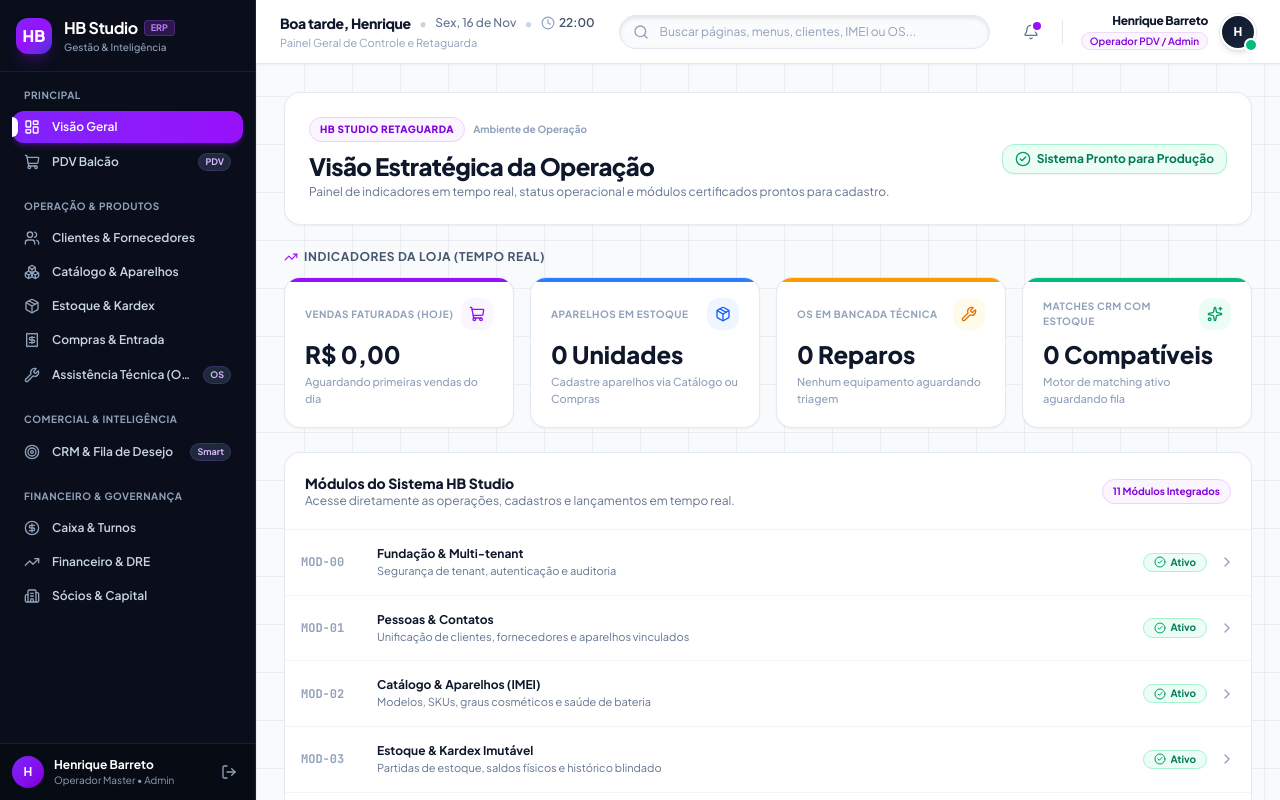
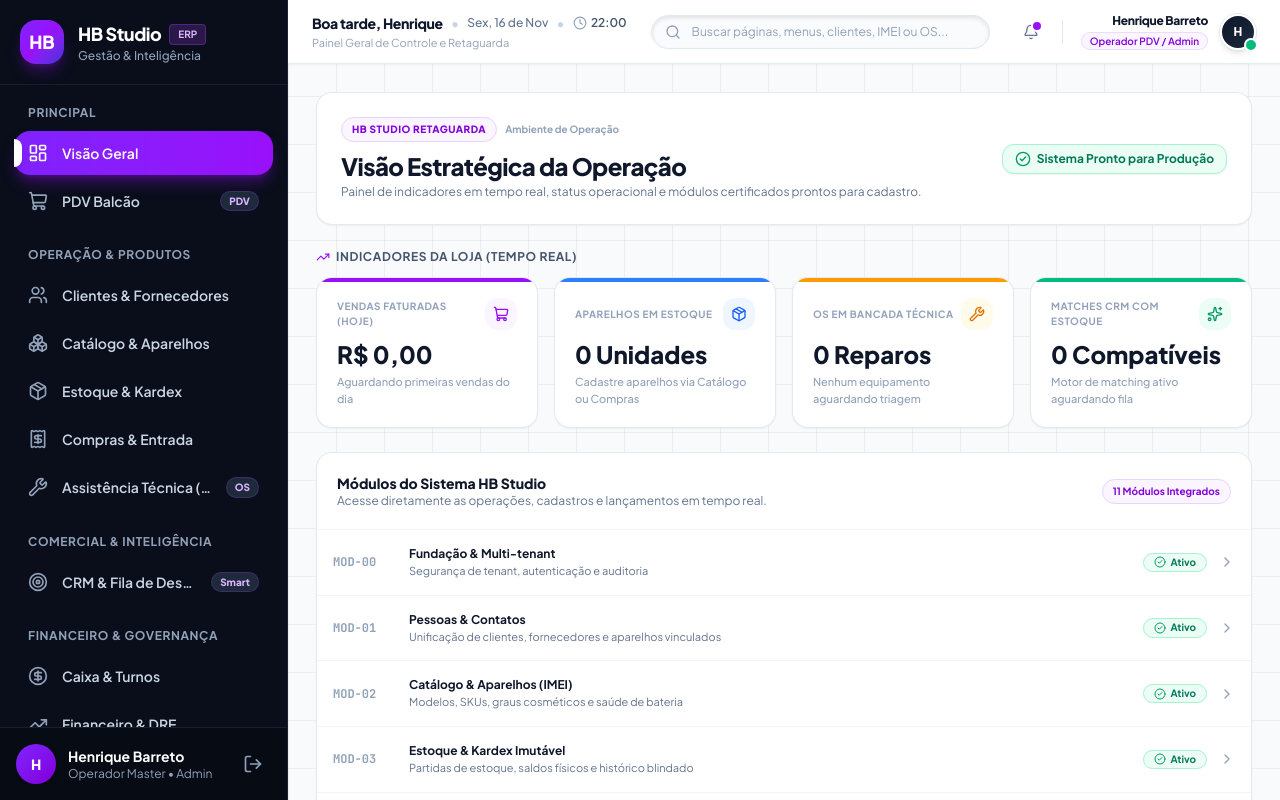
Before and after one commit to HenriqueBuzeto/HBStudio, a Next.js app in the folder apps/web/: page / in a window 1280 px wide. Built offline with nearby package versions, Linux system fonts and the light colour scheme.

Commit message:
style(ui): aumentar largura da sidebar, tamanho das fontes, icones e espacamentos dos modulos

```diff
--- a/apps/web/components/RootShellLayout.tsx
+++ b/apps/web/components/RootShellLayout.tsx
@@ -105,37 +105,37 @@ export default function RootShellLayout({
       {/* Sidebar FIXA HB Studio Style */}
       <aside
         className={`
-          fixed inset-y-0 left-0 z-40 w-64 bg-[#090e1a] text-slate-300 border-r border-[#1a2236] flex flex-col transition-transform duration-300 ease-in-out
+          fixed inset-y-0 left-0 z-40 w-72 bg-[#090e1a] text-slate-300 border-r border-[#1a2236] flex flex-col transition-transform duration-300 ease-in-out
           md:static md:translate-x-0 md:h-screen md:flex-shrink-0
           ${mobileMenuOpen ? "translate-x-0" : "-translate-x-full"}
         `}
       >
         {/* Brand Header */}
-        <div className="p-4 border-b border-[#161f33] hidden md:flex items-center justify-between flex-shrink-0">
-          <div className="flex items-center gap-3">
-            <div className="w-9 h-9 rounded-xl bg-gradient-to-br from-violet-600 via-purple-600 to-indigo-700 flex items-center justify-center font-extrabold text-white text-base shadow-lg shadow-purple-600/25">
+        <div className="p-5 border-b border-[#161f33] hidden md:flex items-center justify-between flex-shrink-0">
+          <div className="flex items-center gap-3.5">
+            <div className="w-11 h-11 rounded-2xl bg-gradient-to-br from-violet-600 via-purple-600 to-indigo-700 flex items-center justify-center font-extrabold text-white text-lg shadow-lg shadow-purple-600/30">
               HB
             </div>
             <div>
-              <div className="flex items-center gap-1.5">
-                <span className="font-bold tracking-tight text-white text-base">HB Studio</span>
-                <span className="text-[9px] font-bold px-1.5 py-0.2 rounded bg-purple-500/20 text-purple-400 border border-purple-500/30">
+              <div className="flex items-center gap-2">
+                <span className="font-extrabold tracking-tight text-white text-lg">HB Studio</span>
+                <span className="text-[10px] font-bold px-2 py-0.5 rounded bg-purple-500/20 text-purple-300 border border-purple-500/30">
                   ERP
                 </span>
               </div>
-              <p className="text-[10px] text-slate-400 font-medium">Gestão & Inteligência</p>
+              <p className="text-xs text-slate-400 font-medium">Gestão & Inteligência</p>
             </div>
           </div>
         </div>
 
         {/* Navigation Menu */}
-        <nav className="flex-1 px-3 py-4 space-y-5 overflow-y-auto dark-scrollbar">
+        <nav className="flex-1 px-3.5 py-5 space-y-6 overflow-y-auto dark-scrollbar">
           {navSections.map((section) => (
-            <div key={section.title} className="space-y-1">
-              <h3 className="px-3 text-[10px] font-bold uppercase tracking-wider text-slate-400">
+            <div key={section.title} className="space-y-1.5">
+              <h3 className="px-3.5 text-xs font-bold uppercase tracking-wider text-slate-400">
                 {section.title}
               </h3>
-              <div className="space-y-0.5 pt-1">
+              <div className="space-y-1 pt-1">
                 {section.items.map((item) => {
                   const Icon = item.icon;
                   const isActive = pathname === item.href;
@@ -144,24 +144,24 @@ export default function RootShellLayout({
                       key={item.name}
                       href={item.href}
                       onClick={() => setMobileMenuOpen(false)}
-                      className={`flex items-center gap-3 px-3 py-2 rounded-xl text-xs font-semibold transition-all group relative ${
+                      className={`flex items-center gap-3.5 px-3.5 py-3 rounded-2xl text-sm font-semibold transition-all group relative ${
                         isActive
-                          ? "bg-gradient-to-r from-violet-600 to-purple-600 text-white shadow-md shadow-purple-600/30"
+                          ? "bg-gradient-to-r from-violet-600 to-purple-600 text-white shadow-lg shadow-purple-600/35"
                           : "text-slate-300 hover:bg-[#131c31] hover:text-white"
                       }`}
                     >
                       {isActive && (
-                        <span className="absolute left-0 top-1/2 -translate-y-1/2 w-1.5 h-5 bg-white rounded-r-full shadow-sm"></span>
+                        <span className="absolute left-0 top-1/2 -translate-y-1/2 w-2 h-7 bg-white rounded-r-full shadow-md"></span>
                       )}
                       <Icon
-                        className={`w-4 h-4 transition-colors ${
+                        className={`w-5 h-5 transition-colors ${
                           isActive ? "text-white" : "text-slate-400 group-hover:text-purple-400"
                         }`}
                       />
-                      <span className="flex-1 truncate">{item.name}</span>
+                      <span className="flex-1 truncate text-sm font-semibold">{item.name}</span>
                       {item.badge && (
                         <span
-                          className={`text-[9px] font-bold px-1.5 py-0.5 rounded-full ${
+                          className={`text-[10px] font-extrabold px-2 py-0.5 rounded-full ${
                             isActive
                               ? "bg-white/20 text-white"
                               : "bg-[#1e293b] text-purple-300 border border-purple-500/20"
@@ -176,26 +176,24 @@ export default function RootShellLayout({
               </div>
             </div>
           ))}
-
-          {/* Navigation Menu */}
         </nav>
 
         {/* User Session Footer */}
-        <div className="p-3 border-t border-[#161f33] bg-[#070b14] flex items-center justify-between flex-shrink-0">
-          <div className="flex items-center gap-2.5 overflow-hidden">
-            <div className="w-8 h-8 rounded-full bg-gradient-to-br from-violet-600 to-purple-700 text-white font-bold flex items-center justify-center text-xs shadow-md">
+        <div className="p-4 border-t border-[#161f33] bg-[#070b14] flex items-center justify-between flex-shrink-0">
+          <div className="flex items-center gap-3 overflow-hidden">
+            <div className="w-10 h-10 rounded-full bg-gradient-to-br from-violet-600 to-purple-700 text-white font-extrabold flex items-center justify-center text-sm shadow-md">
               H
             </div>
             <div className="truncate">
-              <p className="text-xs font-bold text-white truncate">Henrique Barreto</p>
-              <p className="text-[10px] text-slate-400 truncate">Operador Master • Admin</p>
+              <p className="text-sm font-bold text-white truncate">Henrique Barreto</p>
+              <p className="text-xs text-slate-400 truncate">Operador Master • Admin</p>
             </div>
           </div>
           <button
             title="Encerrar Sessão"
-            className="p-1.5 text-slate-400 hover:text-rose-400 hover:bg-[#131c31] rounded-lg transition-colors"
+            className="p-2 text-slate-400 hover:text-rose-400 hover:bg-[#131c31] rounded-xl transition-colors"
           >
-            <LogOut className="w-4 h-4" />
+            <LogOut className="w-5 h-5" />
           </button>
         </div>
       </aside>
```
